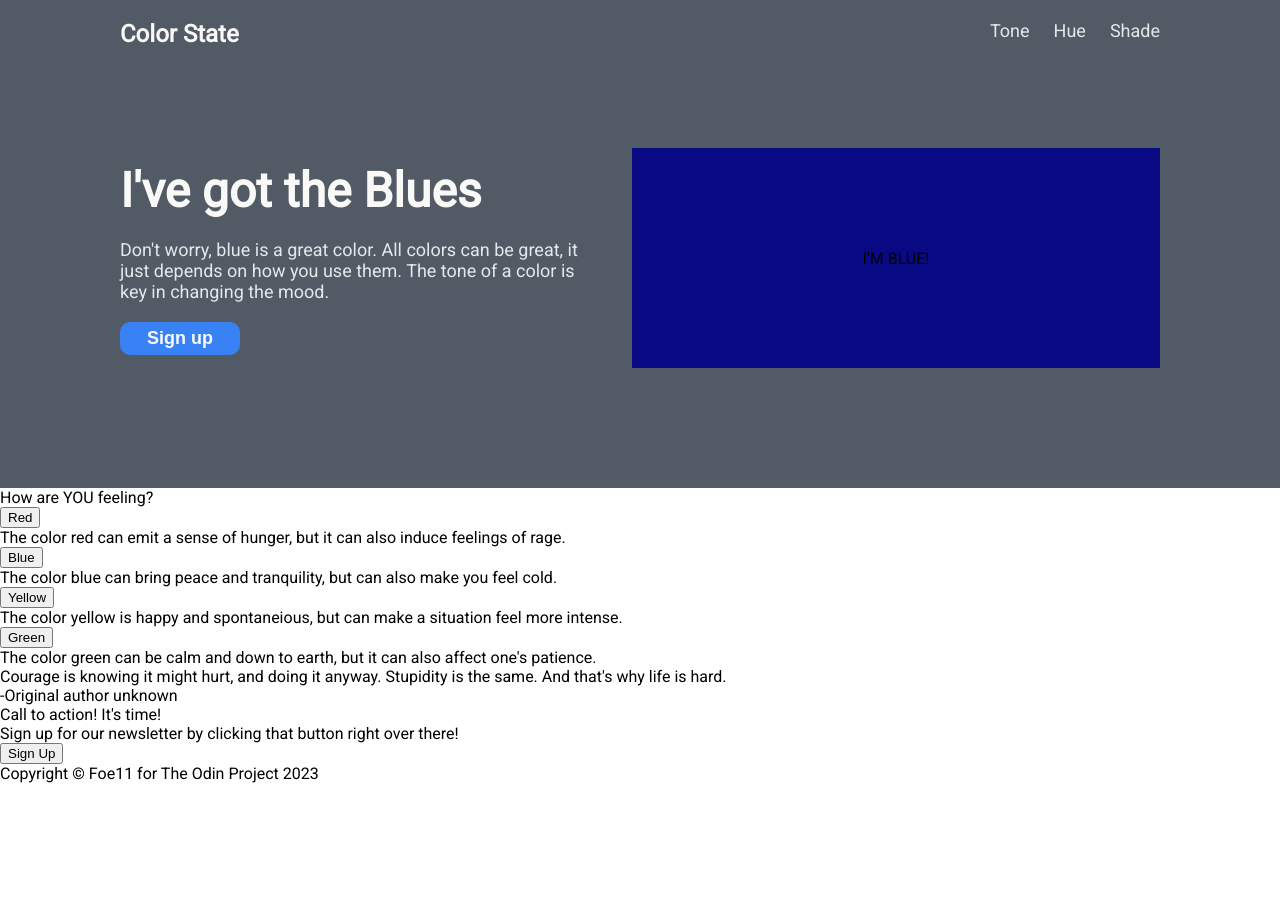
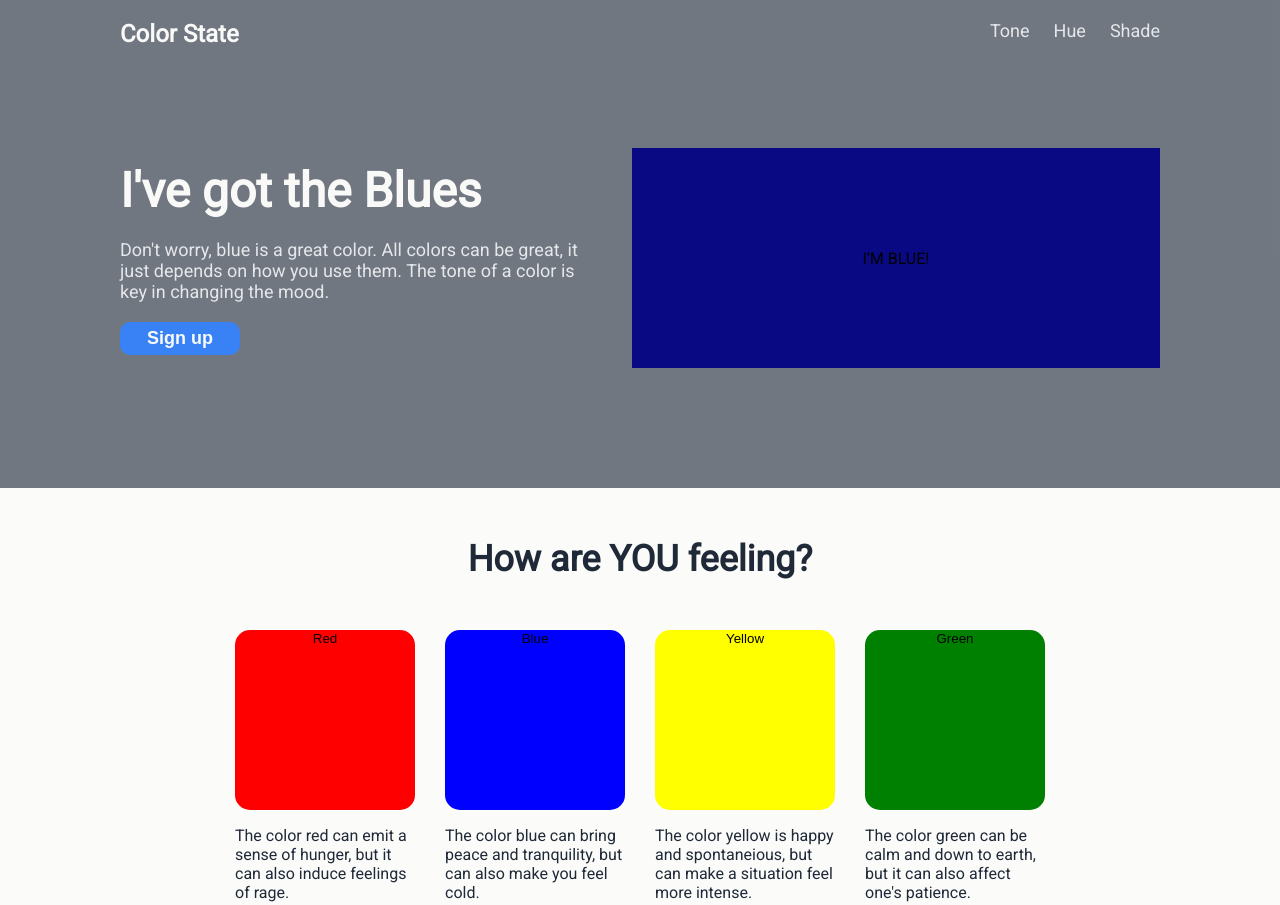
Before and after one commit to Firene11/Color-State, a plain HTML site: page index.html in a window 1280 px wide. Shown: the top 905 px of the page. Before the commit the page ends 800 px from the top, so only its background shows below. Drawn offline with Linux system fonts and the light colour scheme.

Commit message:
added style to call to action box and footer

```diff
--- a/style.css
+++ b/style.css
@@ -3,7 +3,8 @@
 html, body {
     background-image: url(background.jpg);
     background-repeat: no-repeat;
-    background-attachment: fixed;
+    background-attachment:scroll;
+    background-position: 0% 15%;
     height: 100%;
     background-size: cover;
     font-family: 'Roboto', sans-serif;
@@ -13,7 +14,7 @@ html, body {
 }
 
 .header {
-    background-color: #1f2937c4;
+    background-color: #1f2937a1;
     display: flex;
     flex-direction: column;
     padding: 20px 120px 20px;
@@ -91,3 +92,146 @@ a {
     border: none;
     border-radius: 10px;
 }
+
+.mood-header {
+    color: #1f2937;
+    background-color: #f9faf8b0;
+    font-size: 36px;
+    font-weight: 900;
+    padding: 50px;
+    text-align: center;
+}
+
+.mood-container {
+    background-color: #f9faf8b0;
+    display: flex;
+    justify-content: center;
+    align-items: center;
+    gap: 30px;
+    padding-bottom: 100px;
+}
+
+.colors {
+    display: flex;
+    flex-direction: column;
+    justify-content: space-between;
+    align-content: center;
+    gap: 16px;}
+
+#red {
+    background-color: red;
+    width: 180px;
+    height: 180px;
+    border: none;
+    border-radius: 15px;
+    display: flex;
+    justify-content: center;
+}
+
+#blue {
+    background-color: blue;
+    width: 180px;
+    height: 180px;
+    border: none;
+    border-radius: 15px;
+    display: flex;
+    justify-content: center;
+}
+
+#yellow {
+    background-color: yellow;
+    width: 180px;
+    height: 180px;
+    border: none;
+    border-radius: 15px;
+    display: flex;
+    justify-content: center;
+}
+
+#green {
+    background-color: green;
+    width: 180px;
+    height: 180px;
+    border: none;
+    border-radius: 15px;
+    display: flex;
+    justify-content: center;
+}
+
+.btext {
+    color: #1f2937;
+    display: flex;
+    justify-content: center;
+    align-content: center;
+    width: 180px;
+}
+
+.quote-box {
+    color: white;
+    background-color: #efe7eb13;
+    text-align: right;
+    display: flex;
+    justify-content: right;
+    flex-direction: column;
+    padding: 120px;
+}
+
+.quote-text {
+    color: white;
+    display: flex;
+    justify-content: center;
+    align-items: center;
+    font-size: 38px;
+    font-style: italic;
+}
+
+.credit-text {
+    color: white;
+    text-align: right;
+}
+
+.call-to-action {
+    display: flex;
+    background-color: #f9faf8;
+    justify-content: center;
+    padding: 72px;
+}
+
+#action-box {
+    display: flex;
+    justify-content:space-between;
+    gap: 140px;
+    background-color: #3882f6;
+    color: #e5e7eb;
+    padding: 60px 140px 60px;
+    border-radius: 10px;
+}
+
+.action-title {
+    font-size: 24px;
+    font-weight: 900;
+}
+
+.action-text {
+    font-size: 18px;
+    font-weight: 100;
+}
+
+.button2 {
+    background-color: #3882f6;
+    color: #f9faf8;
+    font-size: 18px;
+    font-weight: bold;
+    width: 120px;
+    height: 36px;
+    border-radius: 10px;
+    border-color: #f9faf8;
+    border-style: solid;
+}
+
+.footer {
+    color: #f9faf8;
+    background-color: #1f2937;
+    text-align: center;
+    padding: 40px;
+}
```
